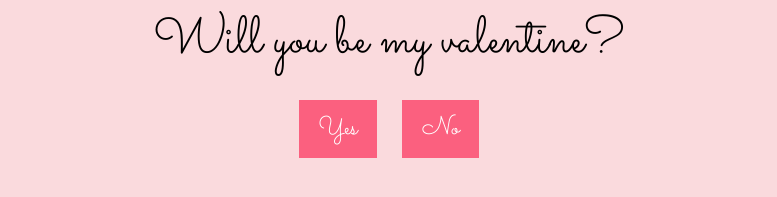
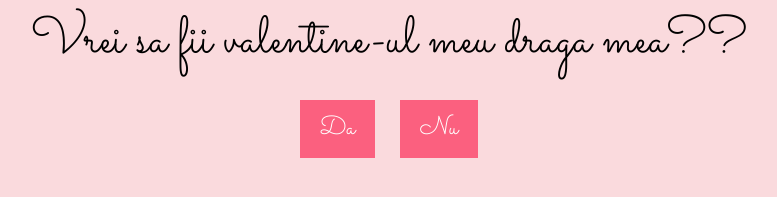
Before and after one commit to DarkBengosu/valentines-day, a plain HTML site: page index.html in a window 1280 px wide. Shown: the part 471-668 px from the top of the page, without its empty margins (251-1028 px from the left). Drawn offline with Linux system fonts and the light colour scheme.

Commit message:
Update index.html

```diff
--- a/index.html
+++ b/index.html
@@ -3,7 +3,7 @@
 <head>
     <meta charset="UTF-8">
     <meta name="viewport" content="width=device-width, initial-scale=1.0">
-    <title>Will You Be My Valentine?</title>
+    <title>Vrei sa fii valentine-ul meu??</title>
     <link rel="stylesheet" href="https://fonts.googleapis.com/css2?family=Sacramento&display=swap">
     <link rel="stylesheet" href="style.css"> <!-- Link to external stylesheet -->
 </head>
@@ -11,10 +11,10 @@
     <div id="container">
         <div id="image-container"></div> <!-- Container for displaying images -->
         <div id="text-container">
-            <div id="question">Will you be my valentine?</div> <!-- Question -->
+            <div id="question">Vrei sa fii valentine-ul meu draga mea??</div> <!-- Question -->
             <div id="options">
-                <button id="yes-button" onclick="selectOption('yes')">Yes</button> <!-- Yes button -->
-                <button id="no-button" onclick="selectOption('no')">No</button> <!-- No button -->
+                <button id="yes-button" onclick="selectOption('yes')">Da</button> <!-- Yes button -->
+                <button id="no-button" onclick="selectOption('no')">Nu</button> <!-- No button -->
             </div>
         </div>
     </div>
```
